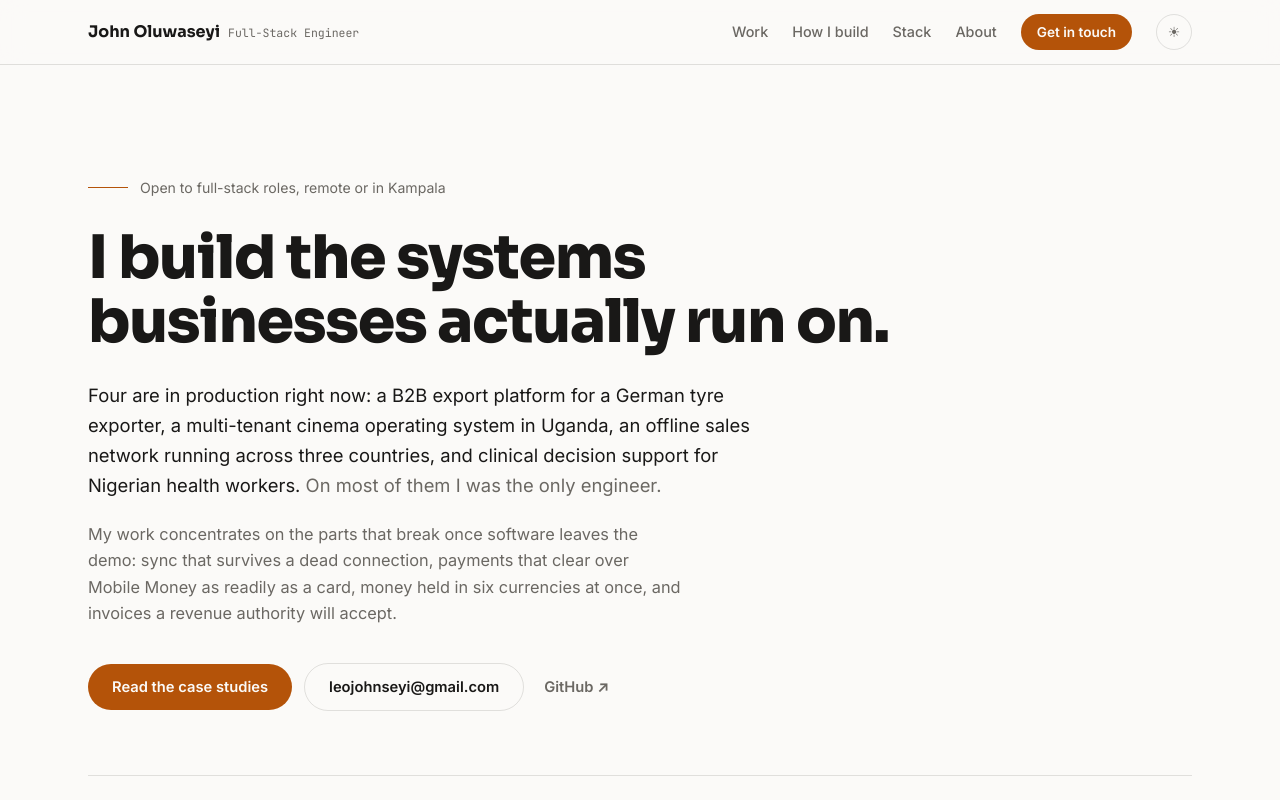
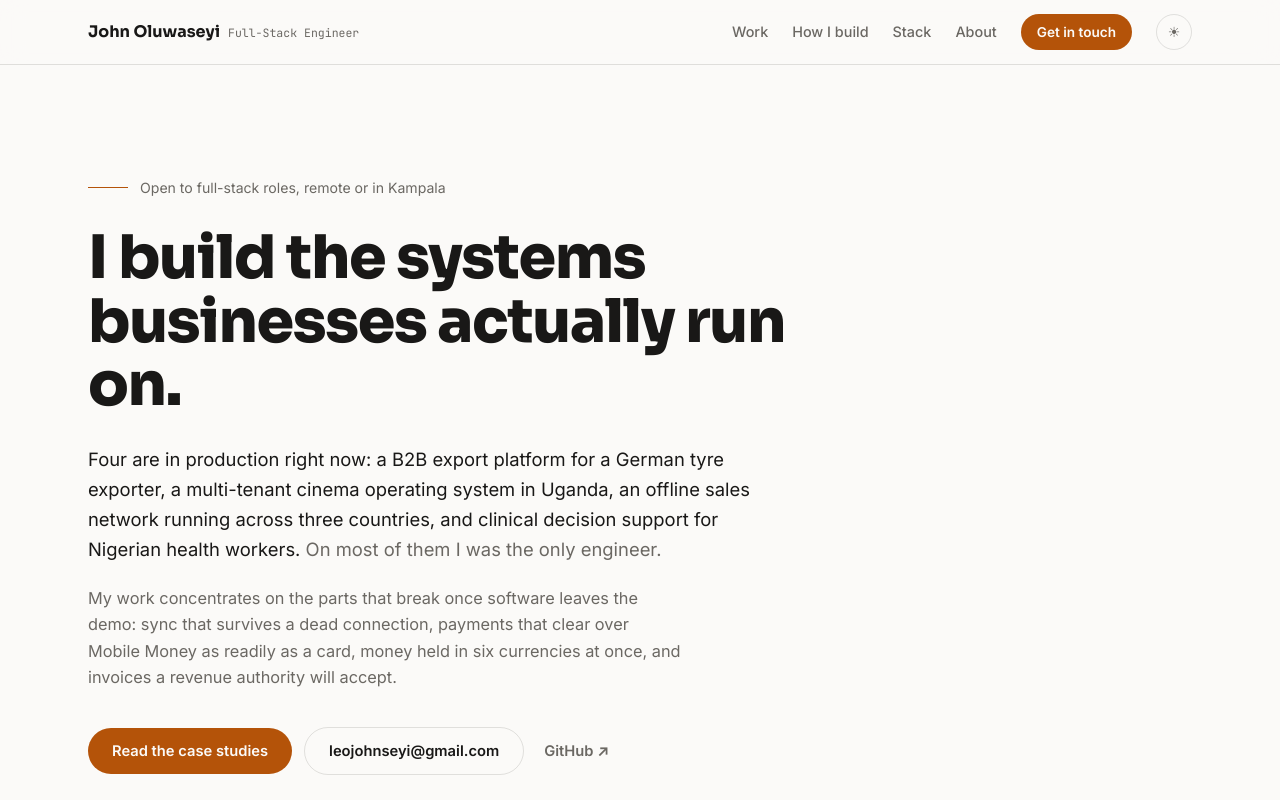
Before and after one commit to johnseyi/johnseyi.github.io, a React (Vite) app: page / in a window 1280 px wide. Shown: the top 800 px of the page. Built offline with nearby package versions, Linux system fonts and the light colour scheme.

Commit message:
Fix run-together hero headline
A br with display:inline stops breaking the line, so hiding it that way
joined two words. Drop the br and constrain the measure instead.

Co-Authored-By: Claude Fable 5 <noreply@anthropic.com>
Claude-Session: https://claude.ai/code/session_015ZYroVopWDxtwvYFxgd8W4

```diff
--- a/src/components/Hero.tsx
+++ b/src/components/Hero.tsx
@@ -17,10 +17,10 @@ export default function Hero() {
 
         <motion.h1
           variants={item}
-          className="text-[clamp(2.2rem,5.4vw,3.75rem)] font-extrabold leading-[1.06]"
+          className="max-w-[16ch] text-[clamp(2.2rem,5.4vw,3.75rem)] font-extrabold leading-[1.06]"
           style={{ color: "var(--ink)" }}
         >
-          I build the systems<br className="hidden sm:inline" />businesses actually run on.
+          I build the systems businesses actually run on.
         </motion.h1>
 
         <motion.p
```
